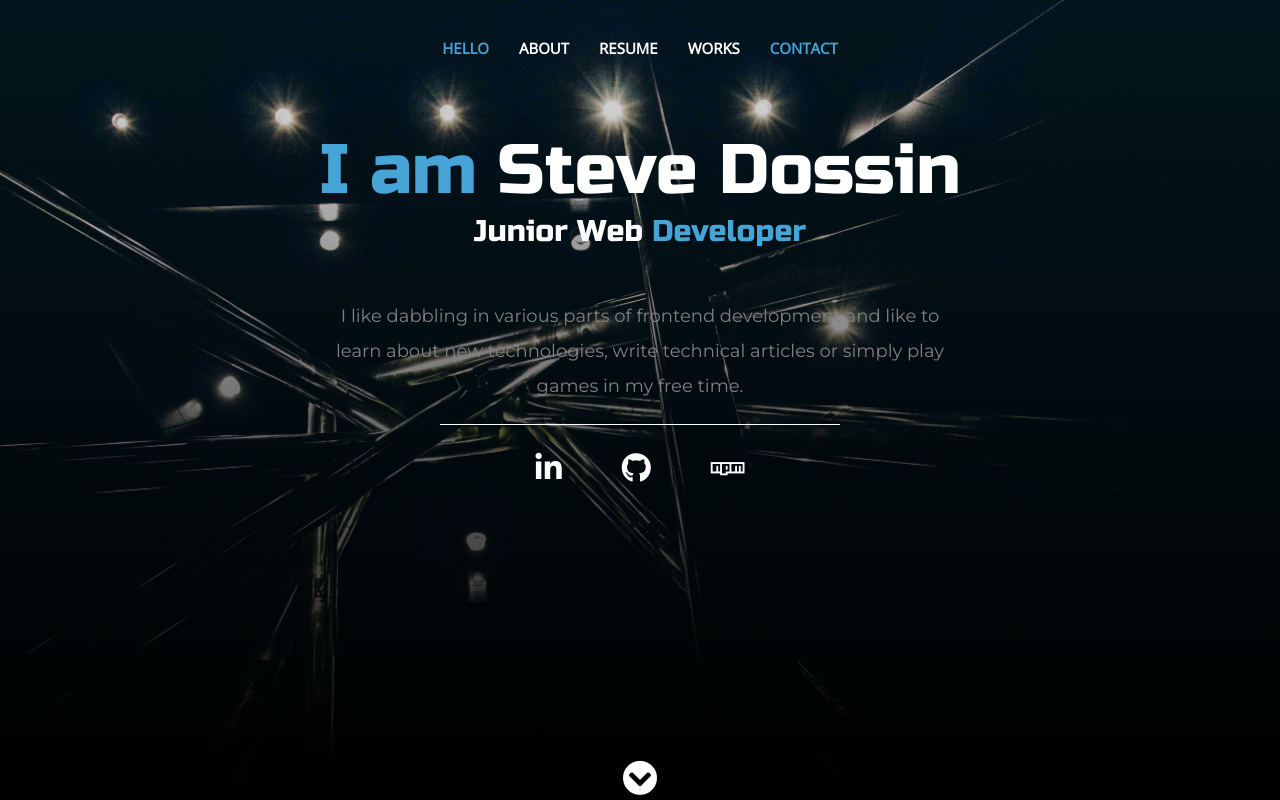
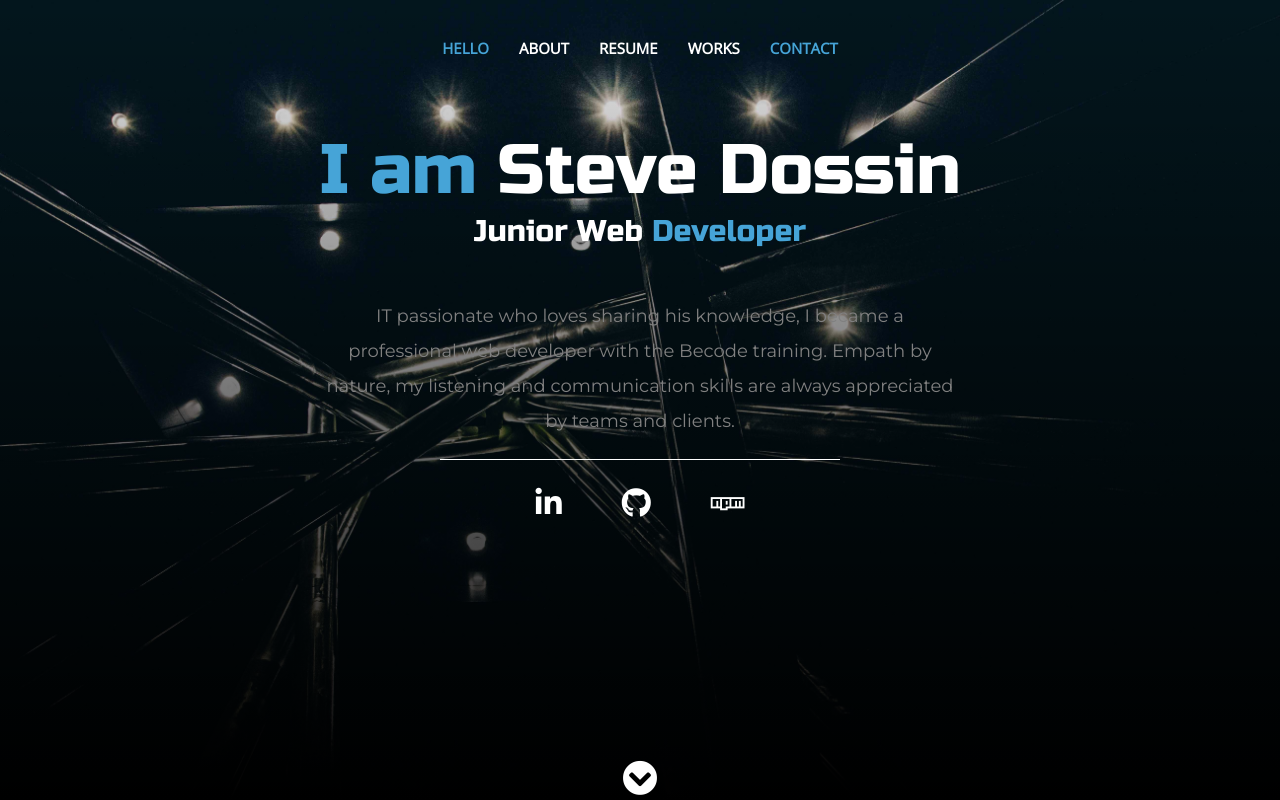
Before and after one commit to Stev07/Resume, a React (Vite) app: page / in a window 1280 px wide. Shown: the top 800 px of the page. Built offline with nearby package versions, Linux system fonts and the light colour scheme.

Commit message:
hello description

```diff
--- a/src/Components/Hello.js
+++ b/src/Components/Hello.js
@@ -19,9 +19,10 @@ class Hello extends React.Component {
           </div>
           <div>
             <p>
-              I like dabbling in various parts of frontend development and like
-              to learn about new technologies, write technical articles or
-              simply play games in my free time.
+              IT passionate who loves sharing his knowledge, I became a
+              professional web developer with the Becode training. Empath by
+              nature, my listening and communication skills are always
+              appreciated by teams and clients.
             </p>
           </div>
           <div className="separate" />
```
Also changed, not shown: 7 other files (tests, documents, lock files or other folders).
